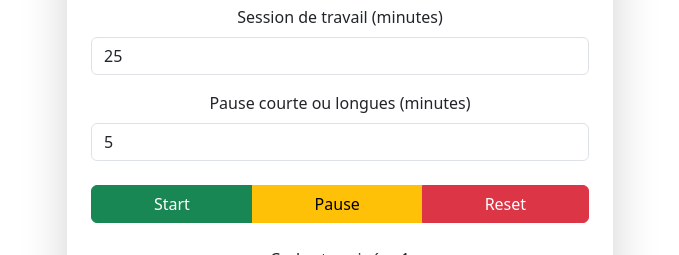
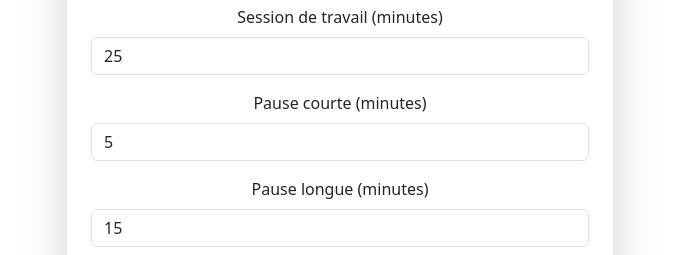
Before and after one commit to Mohamed-Amiri/Application-de-productivit-, a plain HTML site: page index.html in a window 1280 px wide. Shown: the part 697-952 px from the top of the page, without its empty margins (300-979 px from the left). Drawn offline with nearby package versions, Linux system fonts and the light colour scheme.

Commit message:
fix des problem

```diff
--- a/index.html
+++ b/index.html
@@ -83,9 +83,11 @@
                             <label for="workDuration" class="form-label">Session de travail (minutes)</label>
                             <input type="number" id="workDuration" class="form-control" value="25" min="1">
 
-                            <label for="shortBreakDuration" class="form-label mt-3">Pause courte ou longues (minutes)</label>
+                            <label for="shortBreakDuration" class="form-label mt-3">Pause courte (minutes)</label>
                             <input type="number" id="shortBreakDuration" class="form-control" value="5" min="1">
 
+                            <label for="longBreakDuration" class="form-label mt-3">Pause longue (minutes)</label>
+                            <input type="number" id="longBreakDuration" class="form-control" value="15" min="1">
                         </div>
 
                         <div class="btn-group w-100">
```
Also changed, not shown: script.js (line endings or trailing spaces).
